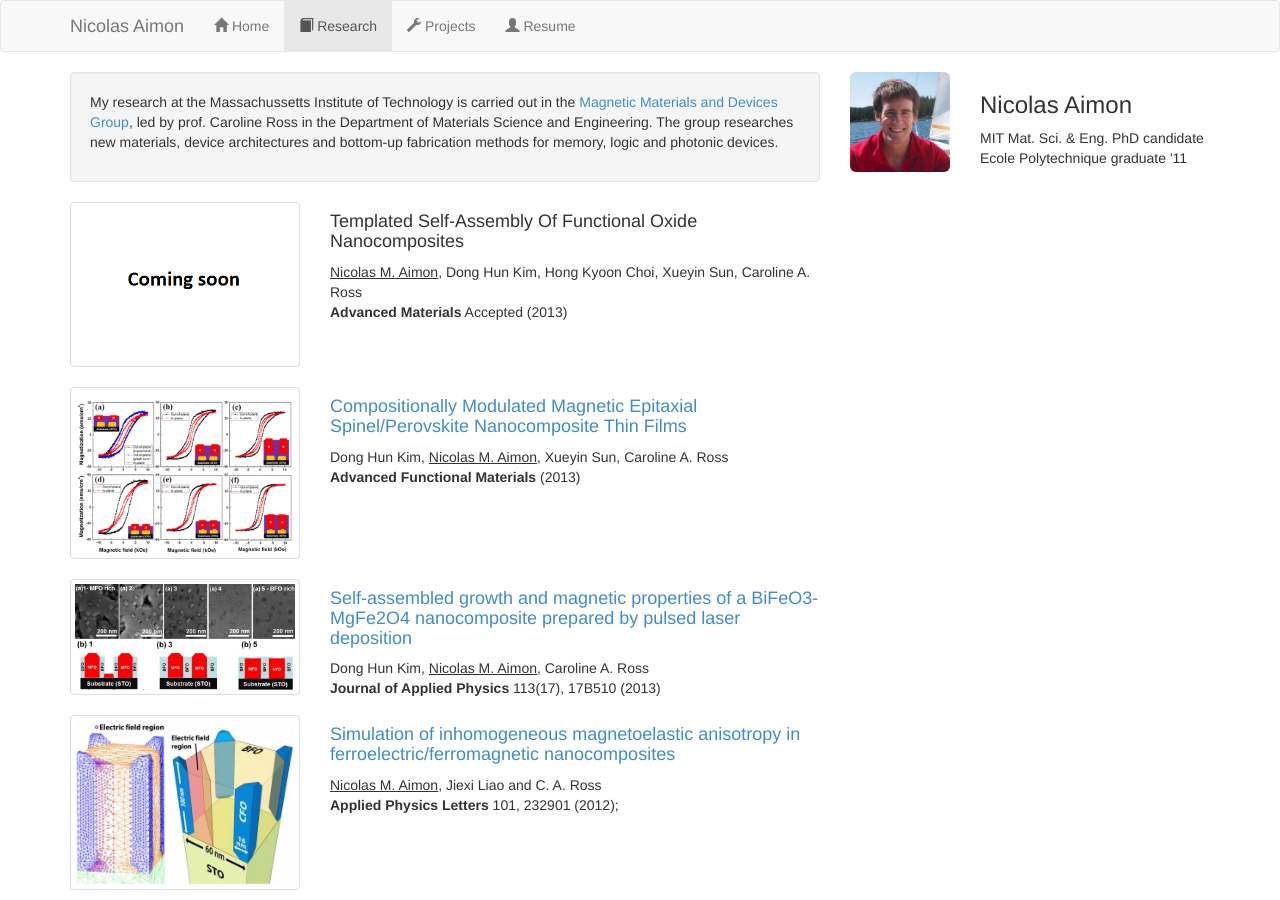
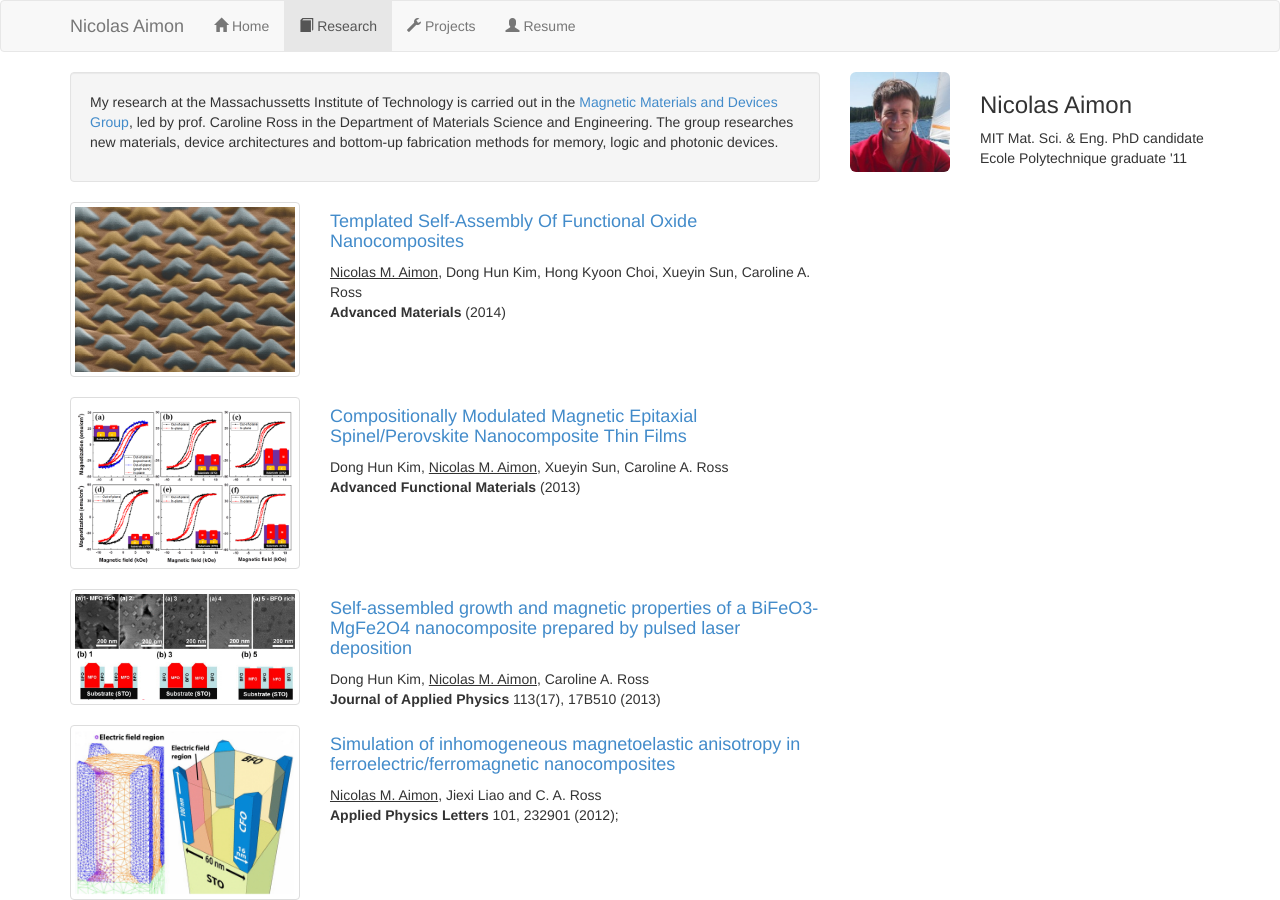
Before and after one commit to naimo/nicolas.github.com, a Jekyll site: the page built from research.html, in a window 1280 px wide and 900 px high. Built offline with Jekyll 4.4.1, drawn with Linux system fonts in a browser that asks for light colours; Markdown is read by kramdown in place of the engine named in the settings.

Commit message:
updated adv mat

```diff
--- a/_config.yml
+++ b/_config.yml
@@ -5,7 +5,7 @@
 paginate: 10
 permalink: pretty
 markdown: redcarpet
-url: http://nicolas.aimon.fr
+url: http://localhost
 encoding: utf-8
 port: 80
 bitcoin: 1DBifVueKtpkHdo3V7ZGCh66eRePpDjQow
--- a/research.html
+++ b/research.html
@@ -11,12 +11,12 @@ menu: research
 
 <div class="row">
 <div class="col-xs-6 col-md-4">
-<div class="thumbnail"><img src="{{ site.url }}/assets/img/research_templated.png" class="img-responsive">
+<div class="thumbnail"><img src="{{ site.url }}/assets/img/research_templated.jpg" class="img-responsive">
 </div></div>
 <div class="col-xs-12 col-md-8">
-<h4>Templated Self-Assembly Of Functional Oxide Nanocomposites</h4>
+<a href="http://onlinelibrary.wiley.com/doi/10.1002/adma.201305459/abstract"><h4>Templated Self-Assembly Of Functional Oxide Nanocomposites</h4></a>
 <u>Nicolas M. Aimon</u>, Dong Hun Kim, Hong Kyoon Choi, Xueyin Sun, Caroline A. Ross<br>
-<strong>Advanced Materials</strong> Accepted (2013)
+<strong>Advanced Materials</strong> (2014)
 </div>
 </div>
 
```
Also changed, not shown: assets/img/research_templated.jpg (added), assets/img/research_templated.png (deleted), 1 other file.
